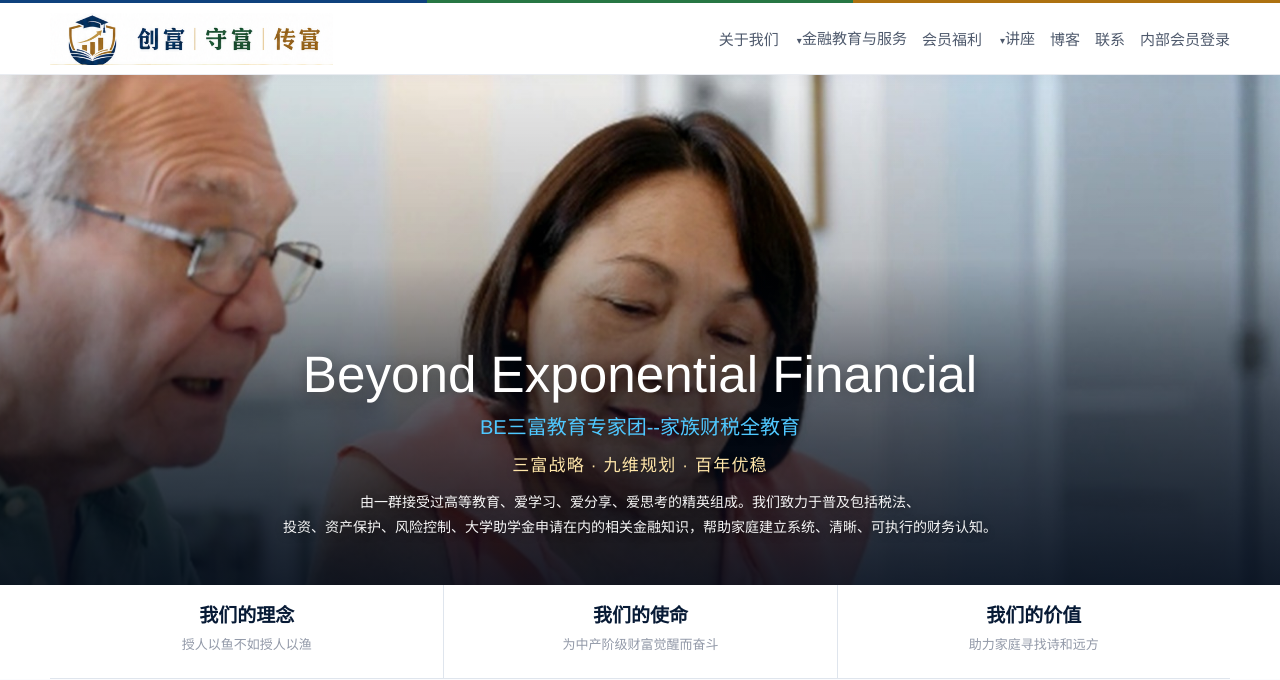
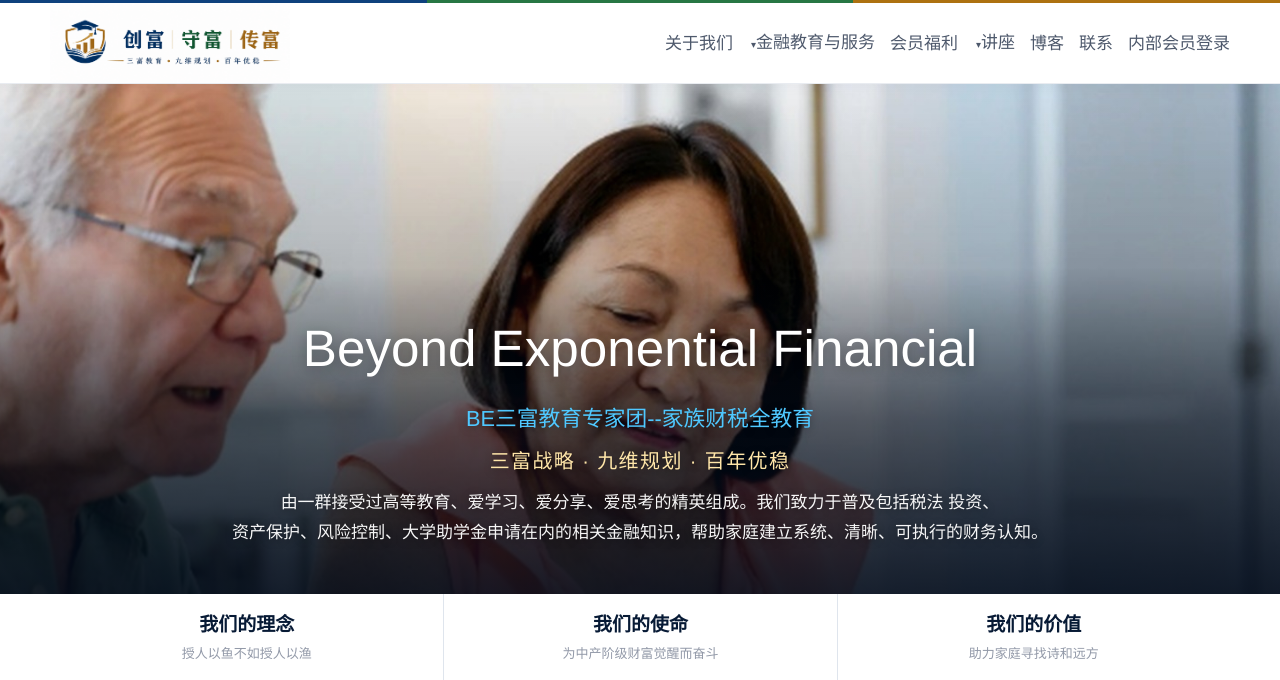
Before and after one commit to yaoyao082008/webpage, a Django app: template homepage/templates/page/index.html in a window 1280 px wide. Shown: the top 680 px of the page. Run offline with Django 3.2, Linux system fonts and the light colour scheme; the template is opened without the code that fills it, so the values that code supplies are empty.

Commit message:
updated logo and index spacing and font size

```diff
--- a/homepage/static/css/styles.css
+++ b/homepage/static/css/styles.css
@@ -60,7 +60,7 @@ h1, h2, h3, h4, p { margin-top: 0; }
 .be-header__inner { min-height: 70px; display: flex; align-items: center; gap: 18px; }
 .be-brand { display: flex; align-items: center; gap: 10px; flex: 0 0 auto; }
 .be-brand__logo {
-  height: 52px;      /* fits comfortably inside the 70px header */
+  height: 80px;      /* fits comfortably inside the 70px header */
   width: auto;        /* preserves the logo's actual aspect ratio */
   max-width: 100%;
   object-fit: contain;
@@ -71,7 +71,7 @@ h1, h2, h3, h4, p { margin-top: 0; }
 .be-brand__text small { margin-top: 4px; color: var(--be-gold-800); font-size: 10px; letter-spacing: .05em; } */
 .be-nav {
   display: flex; align-items: center; justify-content: flex-end; gap: 15px;
-  margin-left: auto; flex: 1 1 auto; color: #4e596c; font-size: 15px; font-weight: 500; white-space: nowrap;
+  margin-left: auto; flex: 1 1 auto; color: #4e596c; font-size: 17px; font-weight: 500; white-space: nowrap;
 }
 .be-nav a { position: relative; padding: 24px 0 22px; }
 .be-nav a::after {
@@ -122,20 +122,20 @@ h1, h2, h3, h4, p { margin-top: 0; }
 }
 .be-hero h1 {
   margin-bottom: 5px; font-family: "Noto Sans SC", "PingFang SC", "Microsoft YaHei", "Helvetica Neue", Arial, sans-serif;
-  font-size: clamp(34px, 4vw, 52px); font-weight: 300; line-height: 1.2;
+  font-size: clamp(34px, 4vw, 60px); font-weight: 300; line-height: 1.2;
   text-shadow: 0 3px 14px rgba(0, 0, 0, .35);
 }
 .be-hero__brand-name {
-  margin-bottom: 8px; color: #4fc8ff; font-size: clamp(15px, 1.7vw, 20px);
+  margin-bottom: 8px; color: #4fc8ff; font-size: clamp(15px, 1.7vw, 25px);
   font-weight: 500; text-shadow: 0 2px 9px rgba(0, 0, 0, .35);
 }
 .be-hero__slogan {
-  margin: 0 auto 9px; color: #ffe6a9; font-size: 17px; font-weight: 400; letter-spacing: .07em;
+  margin: 0 auto 9px; color: #ffe6a9; font-size: 20px; font-weight: 400; letter-spacing: .07em;
   text-shadow: 0 2px 8px rgba(0, 0, 0, .42);
 }
 .be-hero__summary {
   max-width: 850px; margin: 0 auto 15px; color: rgba(255,255,255,.96);
-  font-size: 14px; line-height: 1.8; text-shadow: 0 2px 8px rgba(0,0,0,.4);
+  font-size: 17px; line-height: 1.8; text-shadow: 0 2px 8px rgba(0,0,0,.4);
 }
 .be-button {
   display: inline-flex; align-items: center; justify-content: center; min-height: 40px;
--- a/homepage/templates/page/index.html
+++ b/homepage/templates/page/index.html
@@ -12,11 +12,11 @@
   <section class="be-hero" id="home" data-module="hero">
     <div class="be-hero__shade" aria-hidden="true"></div>
     <div class="be-container be-hero__content">
-      <h1>Beyond Exponential Financial </h1>
+      <h1 class="pb-3">Beyond Exponential Financial </h1>
       <p class="be-hero__brand-name">BE三富教育专家团--家族财税全教育</p>
       <p class="be-hero__slogan">三富战略 · 九维规划 · 百年优稳</p>
       <p class="be-hero__summary">
-        由一群接受过高等教育、爱学习、爱分享、爱思考的精英组成。我们致力于普及包括税法、 <br> 投资、资产保护、风险控制、大学助学金申请在内的相关金融知识，帮助家庭建立系统、清晰、可执行的财务认知。
+        由一群接受过高等教育、爱学习、爱分享、爱思考的精英组成。我们致力于普及包括税法 投资、 <br> 资产保护、风险控制、大学助学金申请在内的相关金融知识，帮助家庭建立系统、清晰、可执行的财务认知。
       </p>
     </div>
   </section>
@@ -162,6 +162,8 @@
 
   <!-- MODULE 08 / SUBSCRIBE + CONSULT
        表单为前端模块；WordPress/Wix 上线时可连接表单插件、邮件平台或 CRM -->
+
+  {% if user.is_authenticated %}
   <section class="be-section be-contact" id="contact" data-module="contact-actions">
     <div class="be-container be-contact__grid be-contact__grid--single">
       <article class="be-subscribe">
@@ -181,6 +183,8 @@
     </div>
   </section>
 
+  {% endif %}
+
 </main>
 
 
```
Also changed, not shown: static/css/styles.css (+6 -6 lines), homepage/static/images/logo.png, static/images/logo.png.
